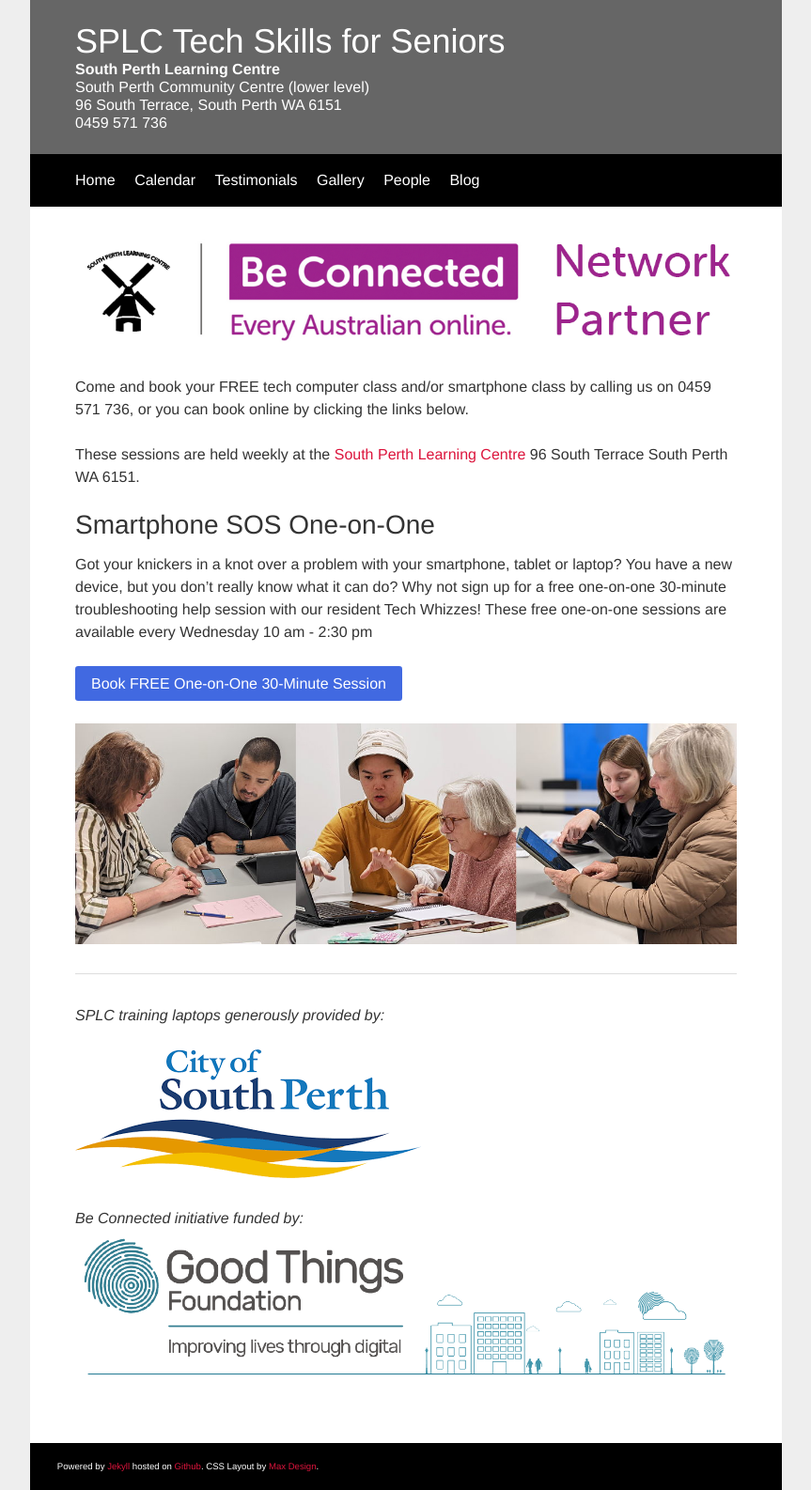
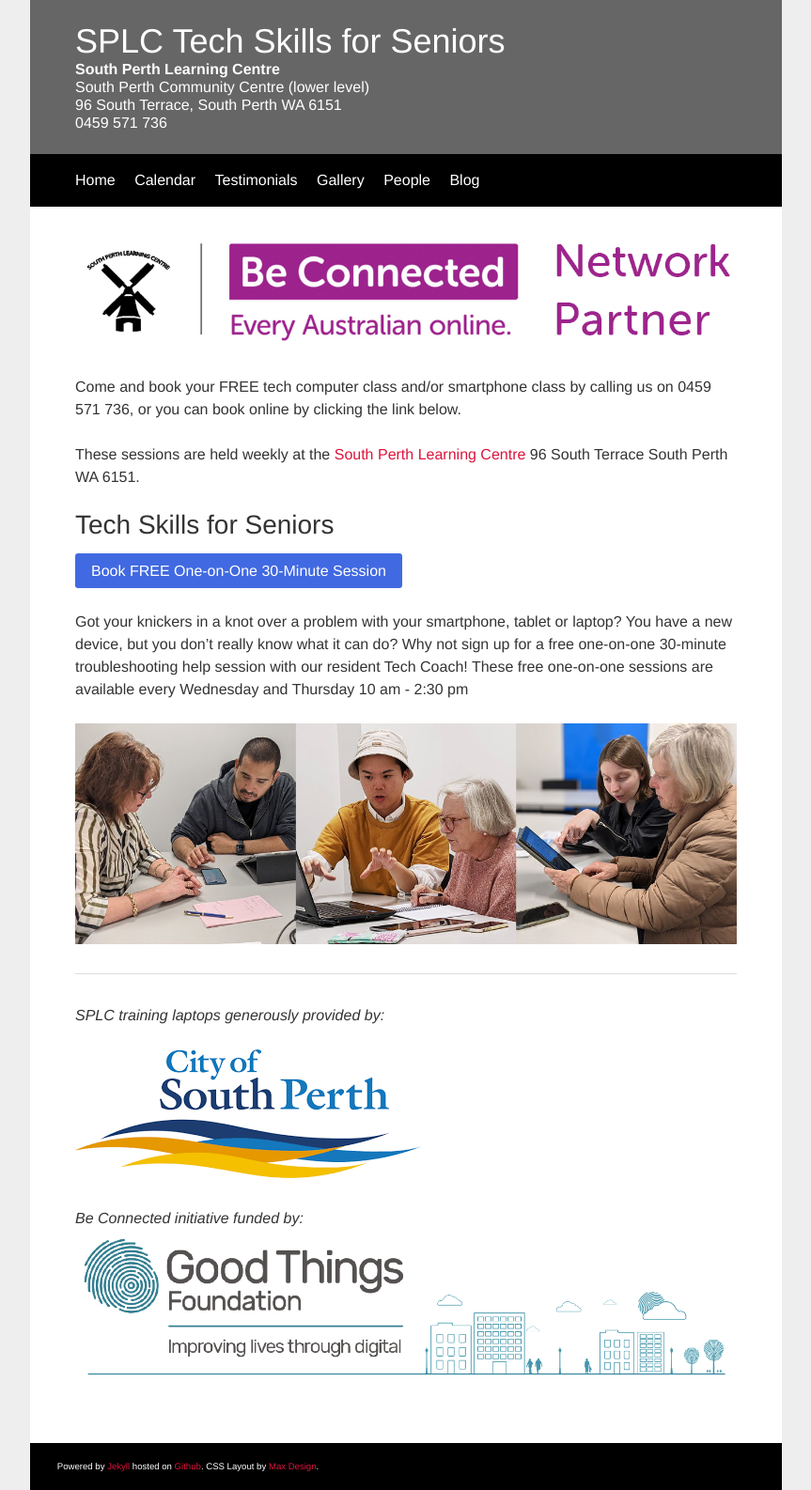
Before and after one commit to auxellbs/splconline.github.io, a Jekyll site: the page built from index.md, in a window 1280 px wide. Shown: the whole page at 94% size, without its empty margins (208-1071 px from the left). Built offline with Jekyll 4.4.1, drawn with Linux system fonts in a browser that asks for light colours.

Commit message:
Nov sessions

```diff
--- a/calendar/index.html
+++ b/calendar/index.html
@@ -3,7 +3,7 @@
 title: FREE Computer & Smartphone Classes @ South Perth Learning Centre
 ---
 
-<h2>Smartphone SOS One-on-One</h2>
+<h2>Tech Skills for Seniors</h2>
 <p>Book your free 30 minute tech help session here:</p>
 <!-- Calendly inline widget begin -->
 <div class="calendly-inline-widget" data-url="https://calendly.com/splc-beconnected/digital-skills?hide_event_type_details=1" style="min-width:320px;height:630px;"></div>
--- a/index.md
+++ b/index.md
@@ -4,16 +4,17 @@
 ---
 <img class="img-responsive" src="img/be_connected_network_partner_logo_1200x200_splc.png">
 
-Come and book your FREE tech computer class and/or smartphone class by calling us on 0459 571 736, or you can book online by clicking the links below.
+Come and book your FREE tech computer class and/or smartphone class by calling us on 0459 571 736, or you can book online by clicking the link below.
 
 These sessions are held weekly at the [South Perth Learning Centre](https://goo.gl/maps/J9iKy2qk9turcHnW6){:target="_blank"} 96 South Terrace South Perth WA 6151.
 
-## <a name="one2one"></a> Smartphone SOS One-on-One
-Got your knickers in a knot over a problem with your smartphone, tablet or laptop? You have a new device, but you don't really know what it can do? Why not sign up for a free one-on-one 30-minute troubleshooting help session with our resident Tech Whizzes! These free one-on-one sessions are available every Wednesday 10 am - 2:30 pm
-
+## <a name="one2one"></a> Tech Skills for Seniors
 <span align="center">
 [Book FREE One-on-One 30-Minute Session](https://calendly.com/splc-beconnected/digital-skills){:target="_blank"}{:.btn}
 </span>
+
+Got your knickers in a knot over a problem with your smartphone, tablet or laptop? You have a new device, but you don't really know what it can do? Why not sign up for a free one-on-one 30-minute troubleshooting help session with our resident Tech Coach! These free one-on-one sessions are available every Wednesday and Thursday 10 am - 2:30 pm
+
 
 <img class="img-responsive" src="img/beconnected/one-on-one-panels.jpg">
 
```
